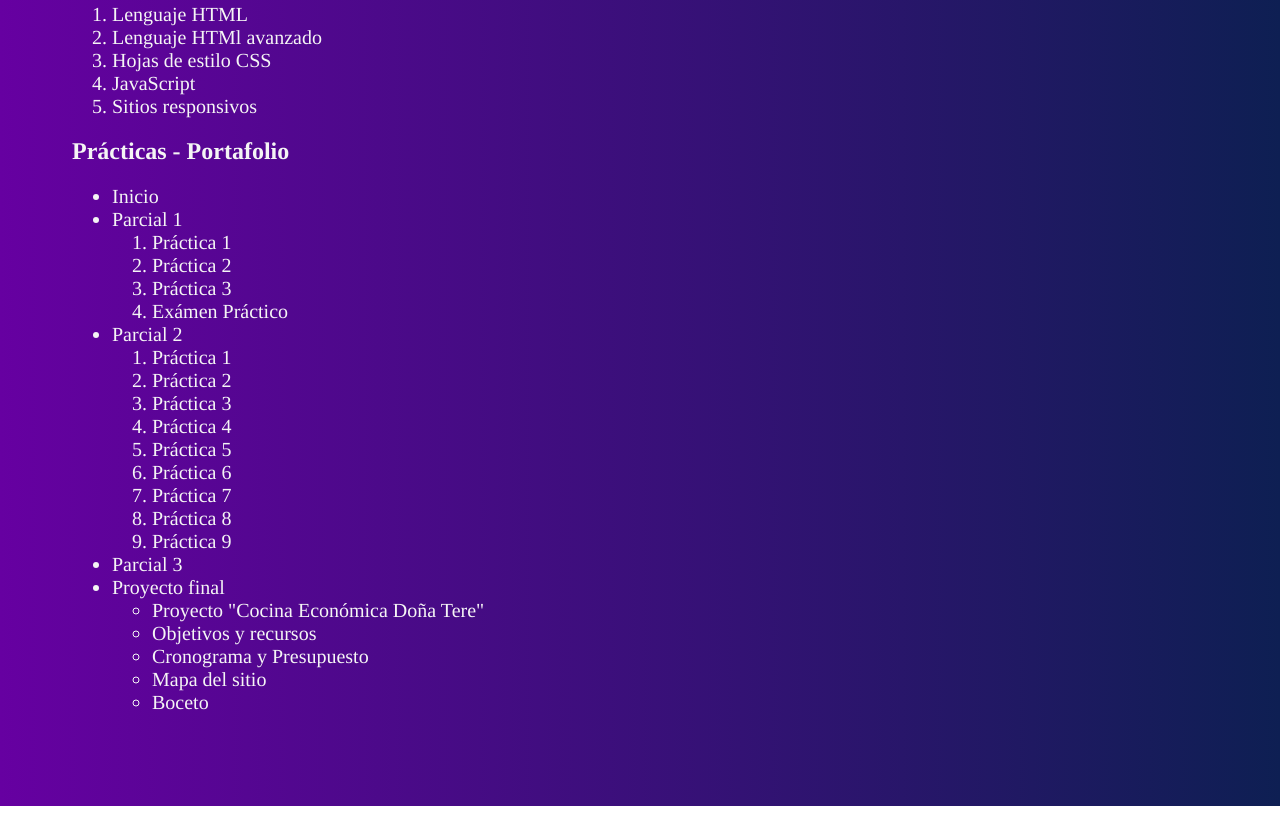
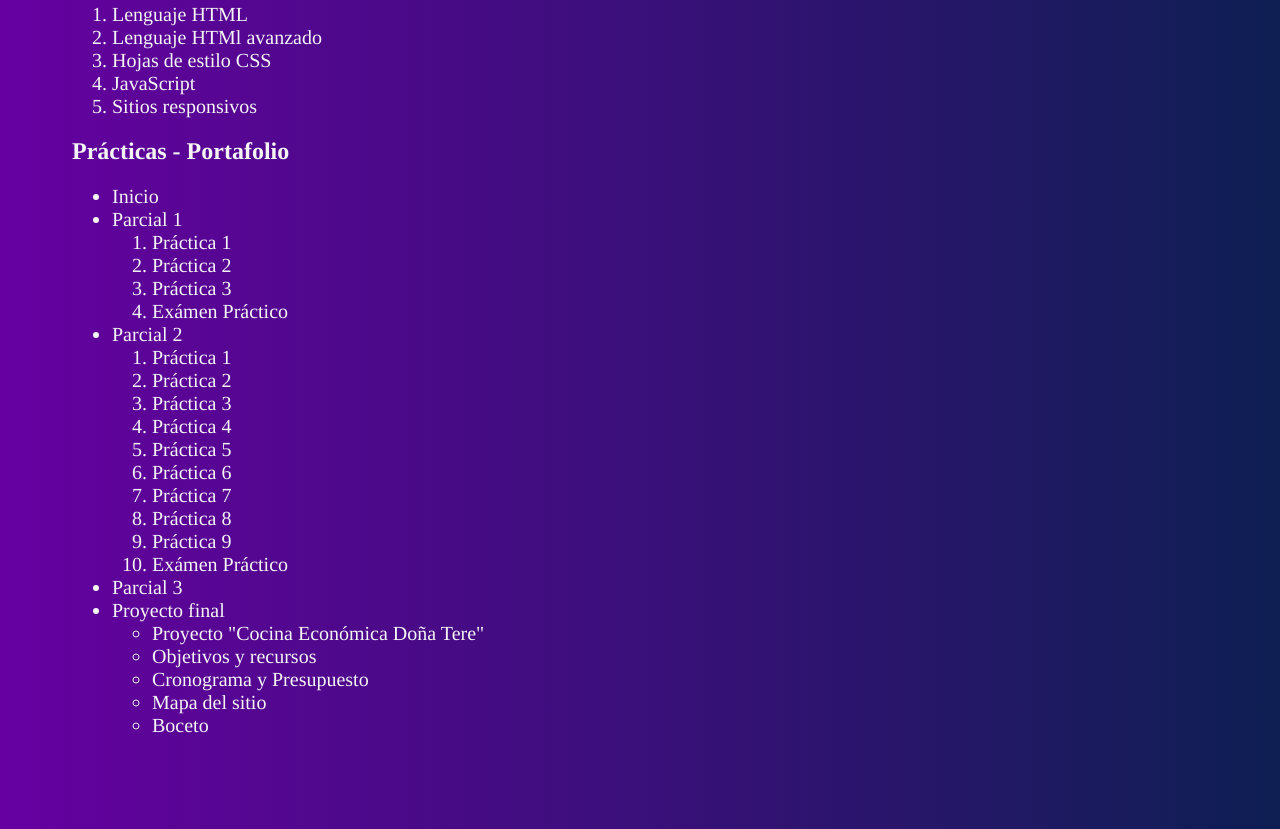
Before and after one commit to KatiaRQ/Evidencias, a plain HTML site: page index.html in a window 1280 px wide. Shown: the part 1830-2659 px from the top of the page. Before the commit the page ends 2636 px from the top, so only its background shows below. Drawn offline with Linux system fonts and the light colour scheme.

Commit message:
Update index.html

```diff
--- a/index.html
+++ b/index.html
@@ -135,6 +135,7 @@
 			<li><a href="Practica_7_Flex.html">Práctica 7</a></li>
 			<li><a href="Practica_8_position_zindex.html">Práctica 8</a></li>
 			<li><a href="Practica_9_Unidades_CSS.html">Práctica 9</a></li>
+			<li><a href="Examen_P2_187012.html">Exámen Práctico</a></li>
 		</ol>
 		<li>Parcial 3</li>
 		<li>Proyecto final</li>
```
